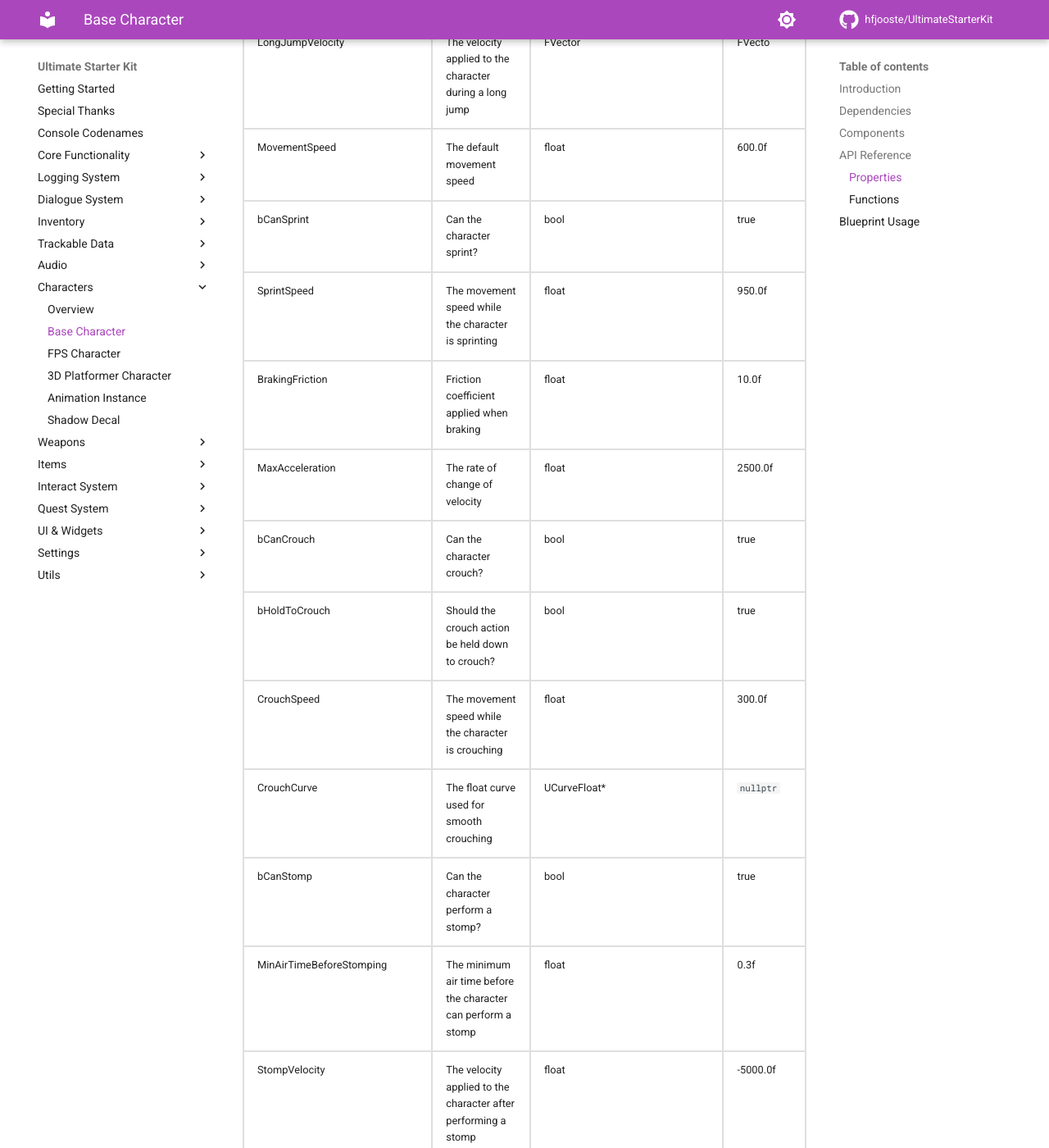
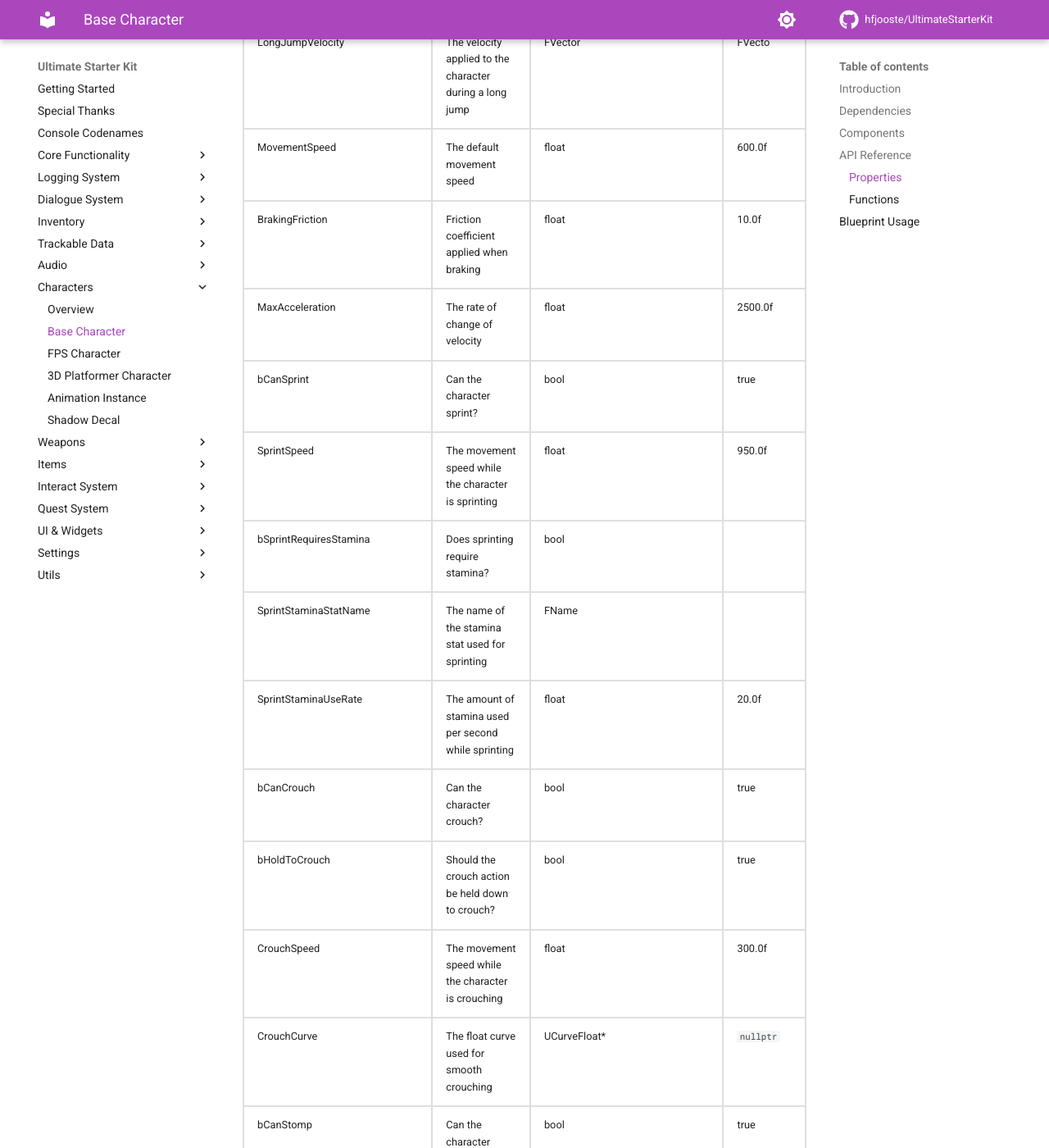
Before and after one commit to hfjooste/UltimateStarterKit, an MkDocs documentation site: the page built from docs/uskcharacter.md, in a window 1280 px wide and 1400 px high, scrolled down 4935 px. Shown: the whole window at 82% size. Built offline with MkDocs 1.6.1 and Material for MkDocs 9.7.7, drawn with Linux system fonts in a browser that asks for light colours; comment, search, counter and statistics services are not loaded.

Commit message:
Updated documentation

```diff
--- a/docs/uskcharacter.md
+++ b/docs/uskcharacter.md
@@ -260,6 +260,18 @@ The <code>USKCharacter</code> uses the following components:
 		<td>600.0f</td>
 	</tr>
 	<tr>
+		<td>BrakingFriction</td>
+		<td>Friction coefficient applied when braking</td>
+		<td>float</td>
+		<td>10.0f</td>
+	</tr>
+	<tr>
+		<td>MaxAcceleration</td>
+		<td>The rate of change of velocity</td>
+		<td>float</td>
+		<td>2500.0f</td>
+	</tr>
+	<tr>
 		<td>bCanSprint</td>
 		<td>Can the character sprint?</td>
 		<td>bool</td>
@@ -272,16 +284,22 @@ The <code>USKCharacter</code> uses the following components:
 		<td>950.0f</td>
 	</tr>
 	<tr>
-		<td>BrakingFriction</td>
-		<td>Friction coefficient applied when braking</td>
-		<td>float</td>
-		<td>10.0f</td>
+		<td>bSprintRequiresStamina</td>
+		<td>Does sprinting require stamina?</td>
+		<td>bool</td>
+		<td></td>
 	</tr>
 	<tr>
-		<td>MaxAcceleration</td>
-		<td>The rate of change of velocity</td>
+		<td>SprintStaminaStatName</td>
+		<td>The name of the stamina stat used for sprinting</td>
+		<td>FName</td>
+		<td></td>
+	</tr>
+	<tr>
+		<td>SprintStaminaUseRate</td>
+		<td>The amount of stamina used per second while sprinting</td>
 		<td>float</td>
-		<td>2500.0f</td>
+		<td>20.0f</td>
 	</tr>
 	<tr>
 		<td>bCanCrouch</td>
```
